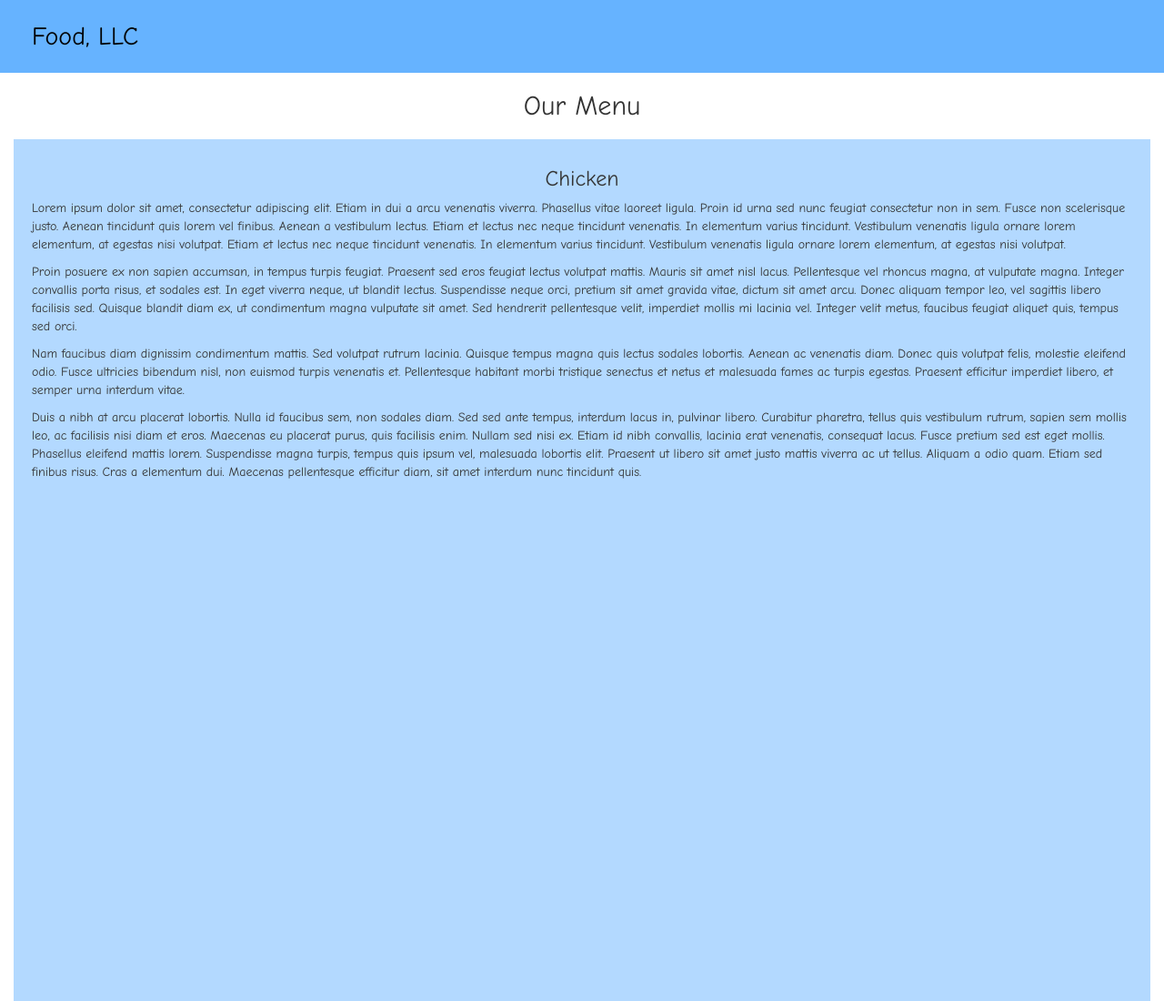
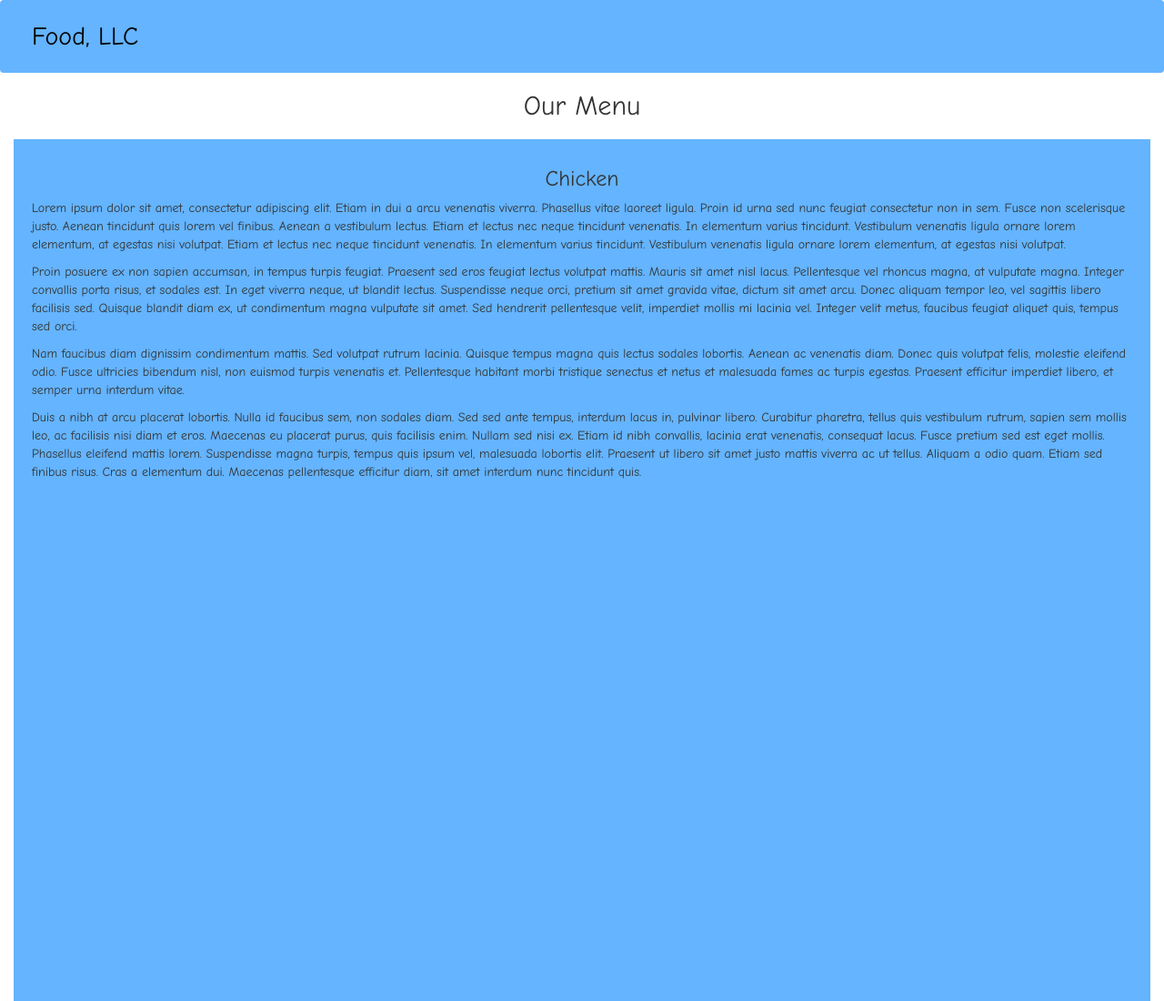
Before and after one commit to WabiSabi1997/IWP-Coursera, a plain HTML site: page Module-3-solution/index.html in a window 1280 px wide. Shown: the top 1100 px of the page at 91% size. Drawn offline with Linux system fonts and the light colour scheme.

Commit message:
Update styles.css

```diff
--- a/Module-3-solution/css/styles.css
+++ b/Module-3-solution/css/styles.css
@@ -2,23 +2,22 @@ body{
   font-family: "Comic Sans MS", sans-serif;
 }
 nav{
-    background-color: #66b3ff;
+    background-color: rgb(100,180,255);
 }
 #main-nav-bar{
-  background-color: #66b3ff;
+  background-color: rgb(100,180,255);
   border-style: none;
-  border-radius: 0;
+  border-radius: 0.25;
   margin-bottom: 0;
 }
 
 #collapsed-menu{
-/*  background-color: #b3d9ff;*/
   border-top: 0px;
   border-bottom: 0px;
 }
 
 #menu-list{
-    background-color: #b3d9ff;
+    background-color: rgb(100,180,255);
   margin-top: 0;
   margin-bottom: 0;
   padding-bottom: 5px;
@@ -58,7 +57,7 @@ section{
   padding: 20px;
 }
 button{
-  background-color: #a6a6a6;
+  background-color: rgb(166,166,166);
 }
 
 .navbar-default .navbar-nav>li>a{
@@ -68,6 +67,6 @@ button{
 
 #section-text{
   height: 2000px;
-  background-color: #b3d9ff;
+  background-color: rgb(100,180,255);
   margin: 0 auto 15px;
 }
```
